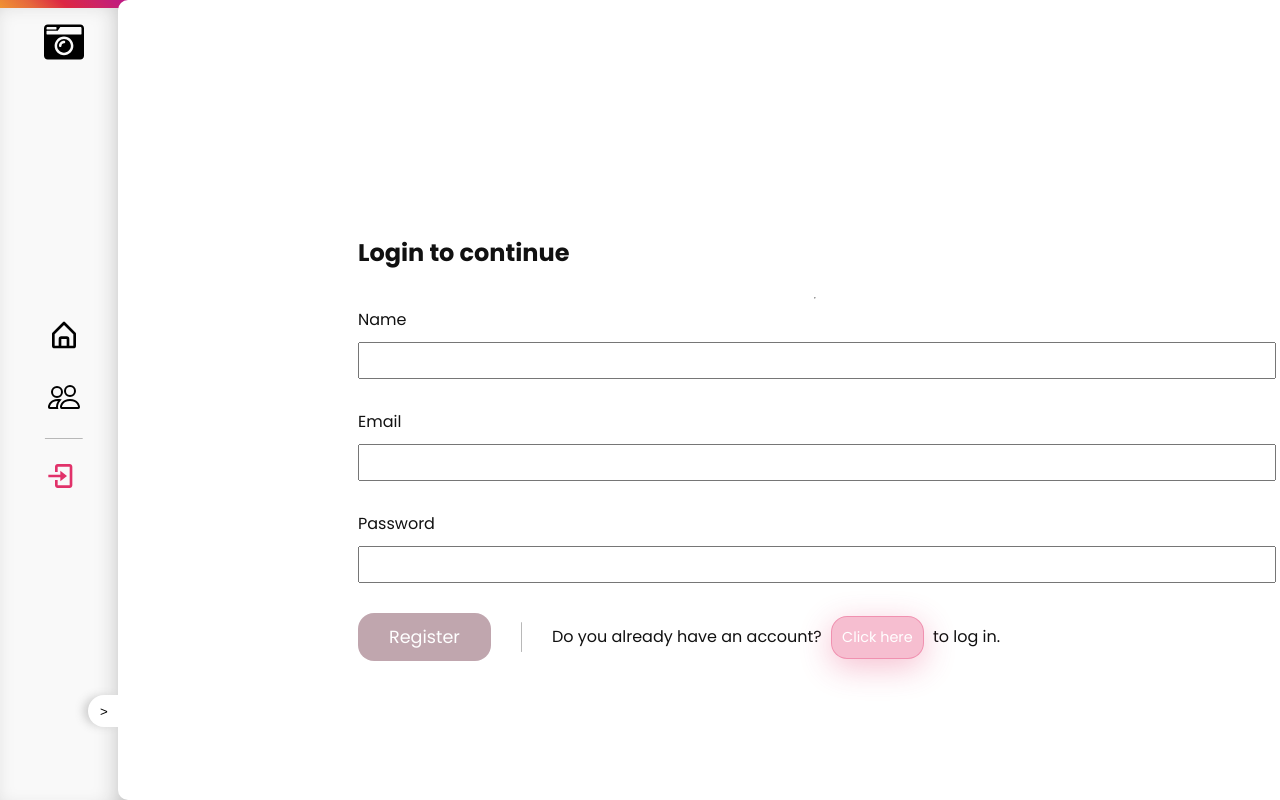
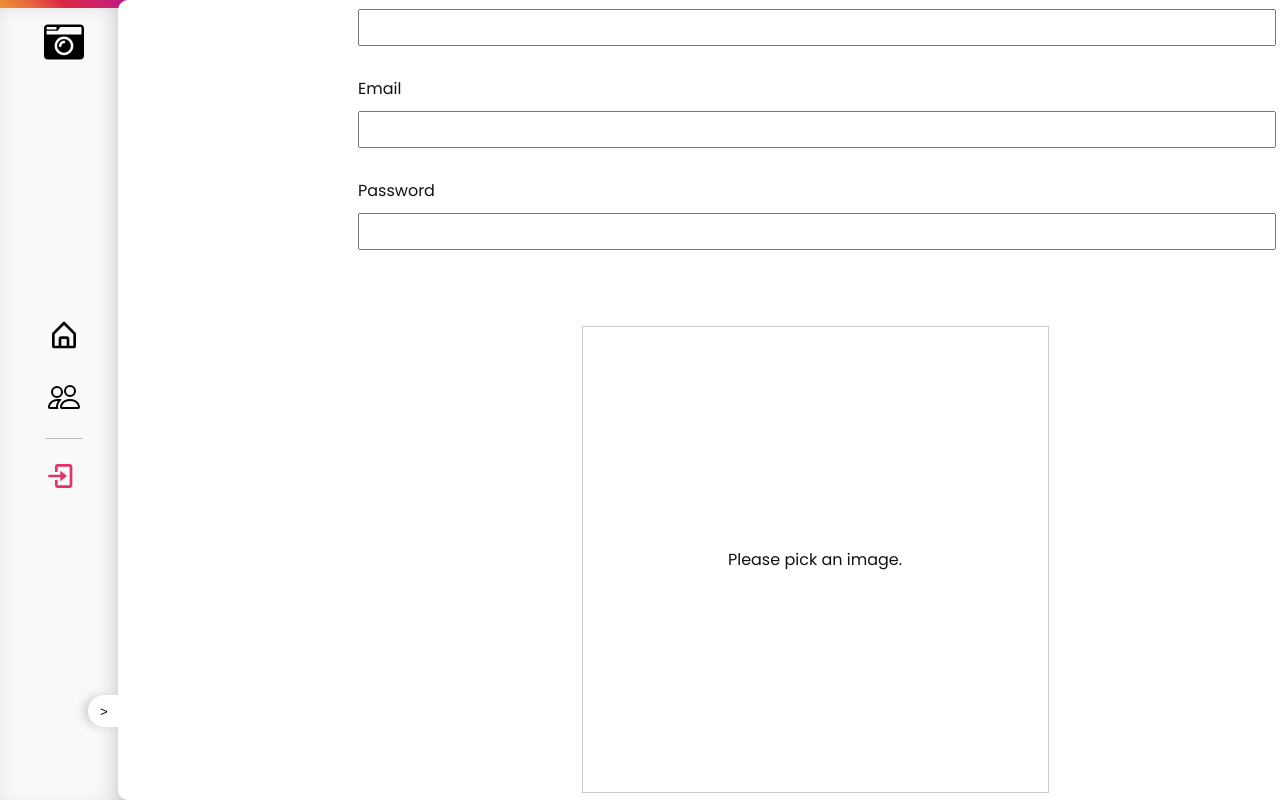
Before and after one commit to FoxSaysDerp/odyssey-app, a React (Create React App) app in the folder client/: page /auth in a window 1280 px wide. Both pictures are taken after a click on the button "Click here". Shown: the top 800 px of the page. Built offline with nearby package versions, Linux system fonts and the light colour scheme.

Commit message:
Added Image Upload to registration

```diff
--- /dev/null
+++ b/client/src/common/components/ImageUpload.js
@@ -0,0 +1,107 @@
+import { useRef, useState, useEffect } from "react";
+import styled from "styled-components";
+
+import { button } from "../../common/components/Button";
+
+const ImageUploadContainer = styled.div`
+   display: block;
+`;
+
+const ImageUploadWrapper = styled.div`
+   display: flex;
+   justify-content: center;
+   align-items: center;
+   flex-direction: column;
+`;
+const ImageUploadPreview = styled.div`
+   width: 100%;
+   height: 100%;
+   display: flex;
+   justify-content: center;
+   align-items: center;
+   text-align: center;
+   margin: 30px 0;
+   position: relative;
+   > img,
+   p {
+      border: 1px solid #ccc;
+      padding: 4px;
+      width: 50%;
+      aspect-ratio: 1;
+   }
+   > img {
+      object-fit: cover;
+   }
+   > p {
+      display: flex;
+      justify-content: center;
+      align-items: center;
+   }
+`;
+
+const PickAvatarButton = styled.button`
+   ${button}
+   margin-bottom: 45px;
+`;
+
+const ImageUpload = ({ id, onInput }) => {
+   const [file, setFile] = useState();
+   const [previewUrl, setPreviewUrl] = useState();
+   const [isValid, setIsValid] = useState(false);
+
+   const filePickerRef = useRef();
+
+   const pickAvatarHandler = () => {
+      filePickerRef.current.click();
+   };
+
+   const pickedAvatarHandler = (e) => {
+      let pickedFile;
+      let fileIsValid = isValid;
+      if (e.target.files.length === 1) {
+         pickedFile = e.target.files[0];
+         setFile(pickedFile);
+         setIsValid(true);
+         fileIsValid = true;
+      } else {
+         setIsValid(false);
+         fileIsValid = false;
+      }
+      onInput(id, pickedFile, fileIsValid);
+   };
+
+   useEffect(() => {
+      if (!file) {
+         return;
+      }
+      const fileReader = new FileReader();
+      fileReader.onload = () => {
+         setPreviewUrl(fileReader.result);
+      };
+      fileReader.readAsDataURL(file);
+   }, [file]);
+
+   return (
+      <ImageUploadContainer>
+         <input
+            type="file"
+            style={{ display: "none" }}
+            id=""
+            accept=".jpg,.png,.jpeg"
+            ref={filePickerRef}
+            onChange={pickedAvatarHandler}
+         />
+         <ImageUploadWrapper>
+            <ImageUploadPreview>
+               {previewUrl && <img src={previewUrl} alt="Preview" />}
+               {!previewUrl && <p>Please pick an image.</p>}
+            </ImageUploadPreview>
+            <PickAvatarButton type="button" onClick={pickAvatarHandler}>
+               Upload your Avatar
+            </PickAvatarButton>
+         </ImageUploadWrapper>
+      </ImageUploadContainer>
+   );
+};
+
+export default ImageUpload;
--- a/client/src/user/pages/Auth.js
+++ b/client/src/user/pages/Auth.js
@@ -16,6 +16,7 @@ import theme from "../../styles/theme";
 import Input from "../../common/components/Input";
 import { button } from "../../common/components/Button";
 import Spinner from "../../common/components/Spinner";
+import ImageUpload from "../../common/components/ImageUpload";
 
 const AuthWrapper = styled.div`
    height: 100vh;
@@ -122,7 +123,7 @@ const Auth = () => {
             auth.login(responseData.user.id);
          } catch (err) {
             toast.error(
-               `${err.message ?? "Something went wrong, please try again"}`,
+               `${error ?? "Something went wrong, please try again"}`,
                {
                   position: "bottom-right",
                   autoClose: 2000,
@@ -137,12 +138,15 @@ const Auth = () => {
       }
    };
 
+   console.log(formState);
+
    const switchModeHandler = () => {
       if (!isLoginMode) {
          setFormData(
             {
                ...formState.inputs,
                name: undefined,
+               image: undefined,
             },
             formState.inputs.email.isValid && formState.inputs.password.isValid
          );
@@ -152,6 +156,10 @@ const Auth = () => {
                ...formState.inputs,
                name: {
                   value: "",
+                  isValid: false,
+               },
+               image: {
+                  value: null,
                   isValid: false,
                },
             },
@@ -193,6 +201,7 @@ const Auth = () => {
                errorText="Please enter a valid password (at least 10 characters)."
                onInput={inputHandler}
             />
+            {!isLoginMode && <ImageUpload id="image" onInput={inputHandler} />}
             {isLoginMode ? (
                <ButtonContainer>
                   <SubmitButton type="submit" disabled={!formState.isValid}>
```
